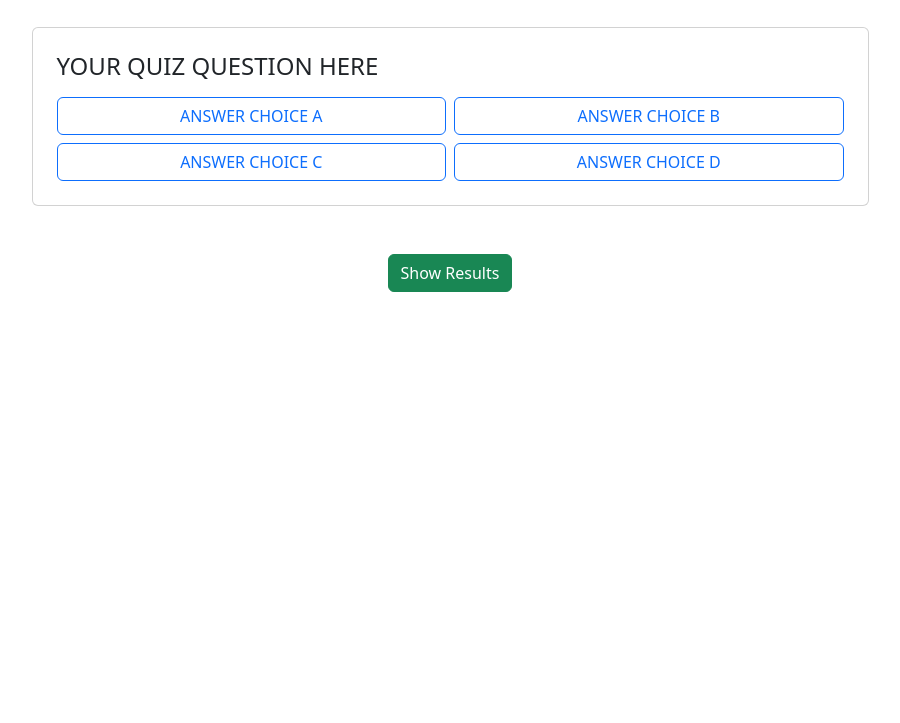
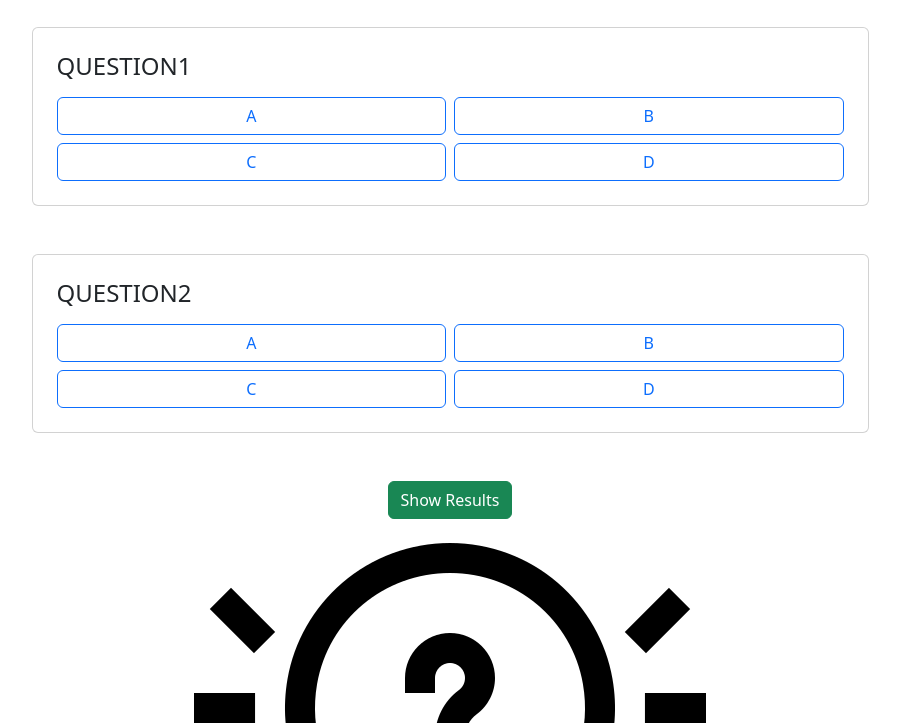
Before and after one commit to TurelloS/personalityQuiz, a plain HTML site: page index.html in a window 1280 px wide. Shown: the part 77-800 px from the top of the page, without its empty margins (190-1090 px from the left). Drawn offline with nearby package versions, Linux system fonts and the light colour scheme.

Commit message:
added listener

```diff
--- a/index.html
+++ b/index.html
@@ -14,32 +14,45 @@
     <!-- Start quiz element -->
     <div class="container d-flex justify-content-center" id="question-1">
       <div class="card my-4 p-4 question-block" style="width: 75%;">
-        <h4 class="mb-3">YOUR QUIZ QUESTION HERE</h4>
+        <h4 class="mb-3">QUESTION1</h4>
         <div class="row g-2">
           <div class="col-6">
-            <button class="btn btn-outline-primary w-100 answer-btn" data-answer="A">ANSWER CHOICE A</button>
+            <button class="btn btn-outline-primary w-100 answer-btn" data-answer="A"> A</button>
           </div>
           <div class="col-6">
-            <button class="btn btn-outline-primary w-100 answer-btn" data-answer="B">ANSWER CHOICE B</button>
+            <button class="btn btn-outline-primary w-100 answer-btn" data-answer="B"> B</button>
           </div>
           <div class="col-6">
-            <button class="btn btn-outline-primary w-100 answer-btn" data-answer="C">ANSWER CHOICE C</button>
+            <button class="btn btn-outline-primary w-100 answer-btn" data-answer="C"> C</button>
           </div>
           <div class="col-6">
-            <button class="btn btn-outline-primary w-100 answer-btn" data-answer="D">ANSWER CHOICE D</button>
+            <button class="btn btn-outline-primary w-100 answer-btn" data-answer="D"> D</button>
+          </div>
+        </div>
+      </div>
+    </div>
+    <!-- Next quiz element -->
+    <div class="container d-flex justify-content-center" id="question-2">
+      <div class="card my-4 p-4 question-block" style="width: 75%;">
+        <h4 class="mb-3">QUESTION2</h4>
+        <div class="row g-2">
+          <div class="col-6">
+            <button class="btn btn-outline-primary w-100 answer-btn" data-answer="A"> A</button>
+          </div>
+          <div class="col-6">
+            <button class="btn btn-outline-primary w-100 answer-btn" data-answer="B"> B</button>
+          </div>
+          <div class="col-6">
+            <button class="btn btn-outline-primary w-100 answer-btn" data-answer="C"> C</button>
+          </div>
+          <div class="col-6">
+            <button class="btn btn-outline-primary w-100 answer-btn" data-answer="D"> D</button>
           </div>
         </div>
       </div>
     </div>
 
-
-
     <!-- End quiz element -->
-
-    <!-- Add more quiz elements here -->
-
-
-
     <div class="container d-flex justify-content-center">
       <button id="show-result" class="btn btn-success my-4">Show Results</button>
     </div>
@@ -49,9 +62,10 @@
         <h3>Your Result:</h3>
         <p id="result-text"></p>
       </div>
+      <img src="img/ideas.png" alt="">
     </div>
 
     <!-- Connect to your script file here -->
-     <script src = "./js/script.js"></script>
-</body>
+    <script src = "./js/script.js"></script>
+  </body>
 </html>
--- a/js/script.js
+++ b/js/script.js
@@ -1 +1,11 @@
 console.log("script.js connected!");
+
+let question = document.querySelectorAll(question-block)
+
+let buttons = document.querySelectorAll("#answer-btn");
+
+buttons.forEach(function(button){
+    button.addEventListener("click", function() {
+        console.log("button clicked!");
+    })
+})
```
Also changed, not shown: 1 other file.
